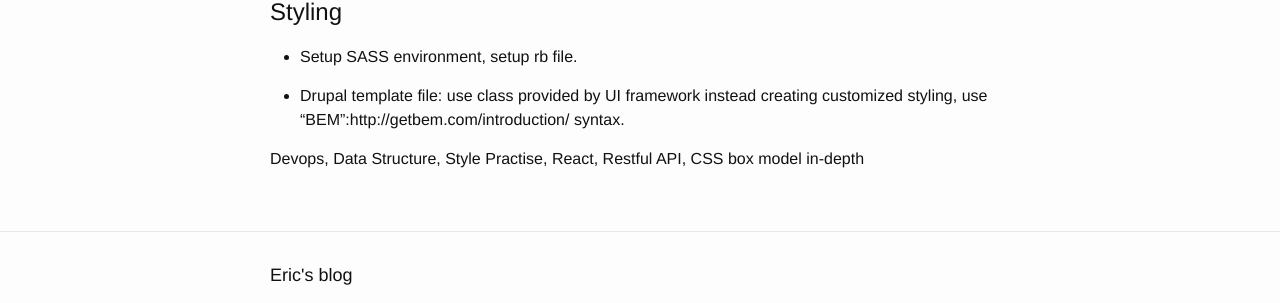
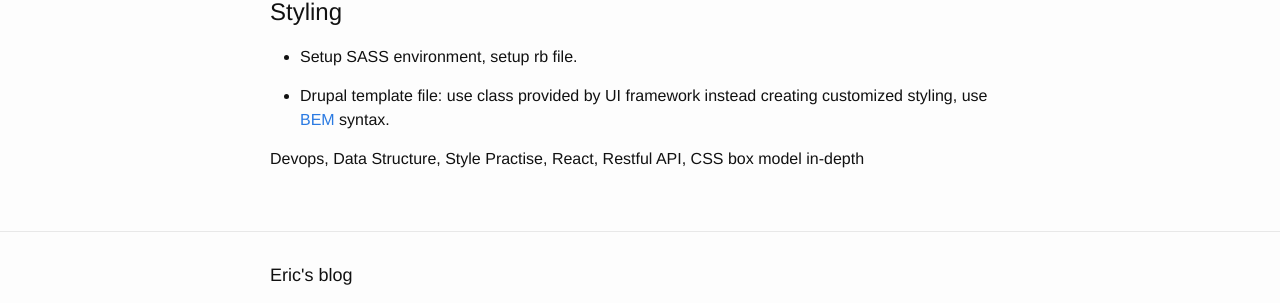
Before and after one commit to ericatsydney/ericatsydney.github.io, a Jekyll site: the page built from _posts/2016-05-24-refactoring.markdown, in a window 1280 px wide. Shown: the part 1546-1849 px from the top of the page. Built offline with Jekyll 4.4.1, drawn with Linux system fonts in a browser that asks for light colours.

Commit message:
Updated 'refactoring'.

```diff
--- a/_posts/2016-05-24-refactoring.markdown
+++ b/_posts/2016-05-24-refactoring.markdown
@@ -73,7 +73,7 @@ Styling
 
 - Setup SASS environment, setup rb file.
 
-- Drupal template file: use class provided by UI framework instead creating customized styling, use "BEM":http://getbem.com/introduction/ syntax.
+- Drupal template file: use class provided by UI framework instead creating customized styling, use [BEM](http://getbem.com/introduction/) syntax.
 
 
 
```
